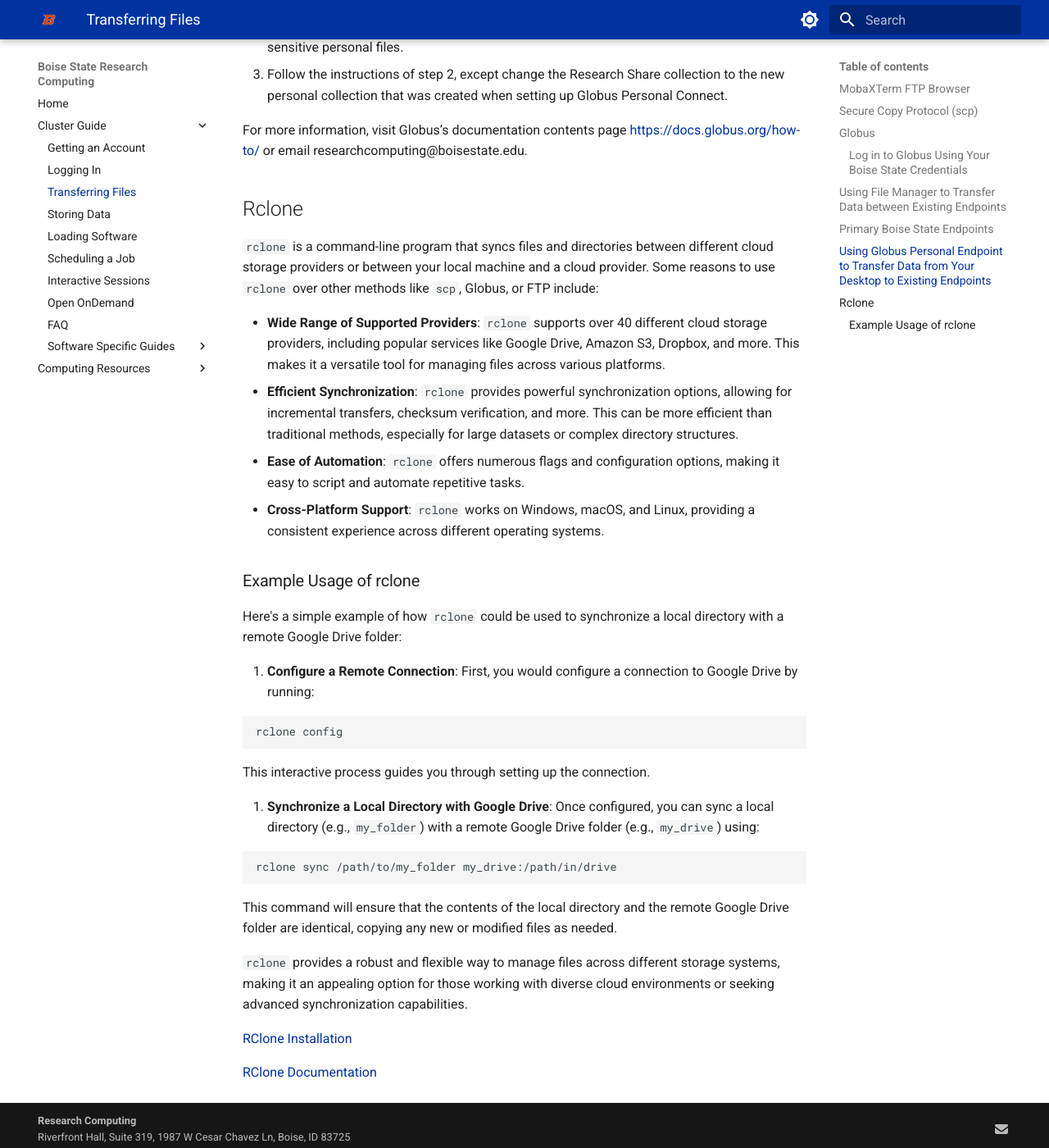
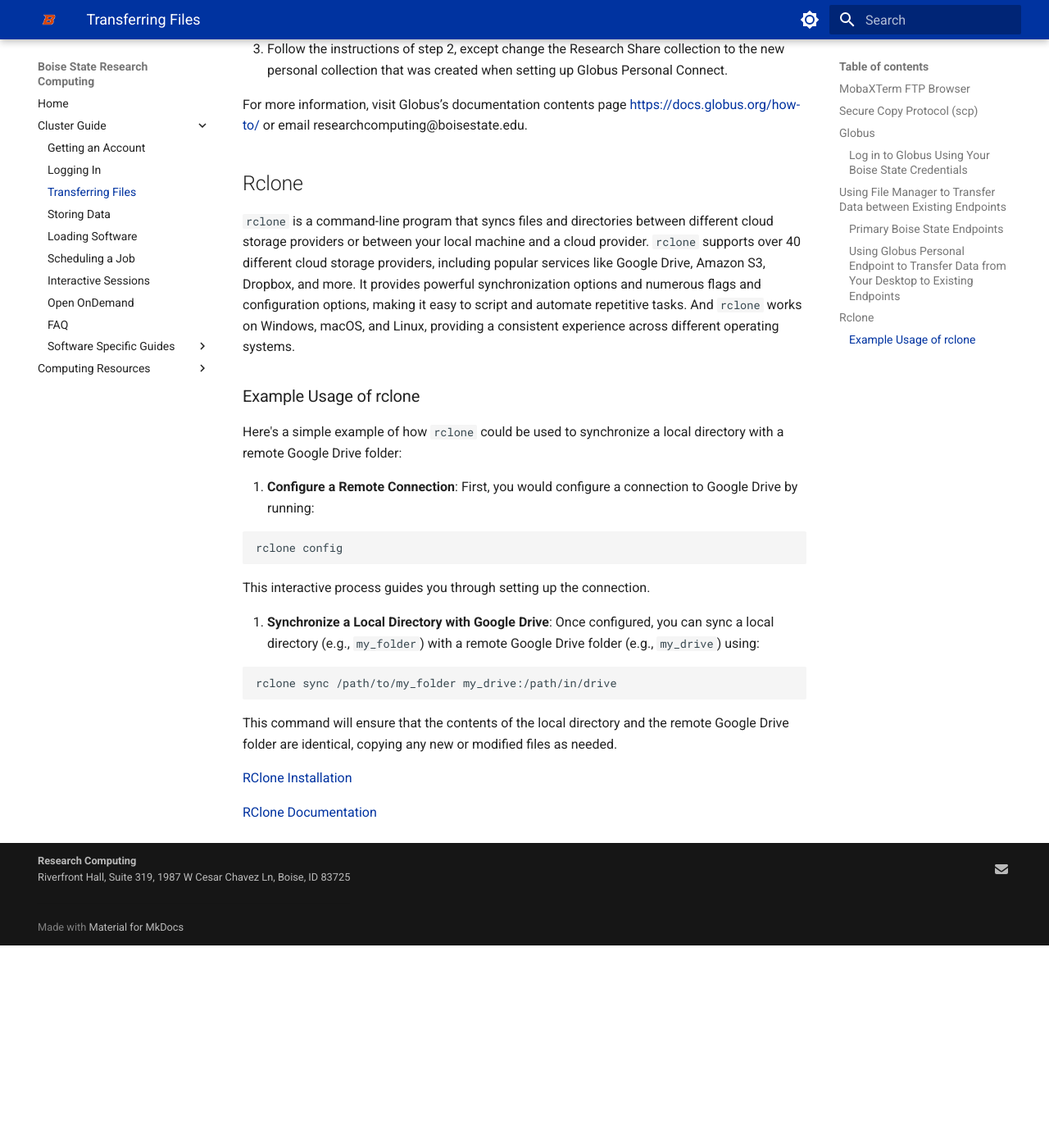
Before and after one commit to bsurc/docs, an MkDocs documentation site: the page built from docs/transferring_files.md, in a window 1280 px wide and 1400 px high, scrolled down 2566 px. Shown: the whole window at 82% size. Built offline with MkDocs 1.6.1 and Material for MkDocs 9.7.7, drawn with Linux system fonts in a browser that asks for light colours; after the commit the page ends 3719 px from its top, so only the background shows below that.

Commit message:
Fix header levels, shorten rclone blurb

```diff
--- a/docs/transferring_files.md
+++ b/docs/transferring_files.md
@@ -57,18 +57,18 @@ While we give some basic instructions below, please email researchcomputing@bois
 
 ## Using File Manager to Transfer Data between Existing Endpoints
 The Globus File Manager interface is similar in look to something like Filezilla.
- You select two endpoints, highlight files/directories, and copy them.
- When in the File Manager screen, you can search for the Boise State Primary and Secondary endpoints listed below and transfer/copy files between them.
+You select two endpoints, highlight files/directories, and copy them.
+When in the File Manager screen, you can search for the Boise State Primary and Secondary endpoints listed below and transfer/copy files between them.
 
 If your data is on an OIT Research Share, please contact Research Computing so we can help make it available on the Globus-VM endpoint for transfer to other existing endpoints.
 Or, if your data is on your desktop, see instructions “C. Installing a Personal Endpoint” or contact Research Computing, and we can help.
 
-## Primary Boise State Endpoints
+### Primary Boise State Endpoints
 - Globus-VM (connected to Boise State’s network)
 - Borah-DTN (connected to Borah at C3 in Idaho Falls)
 - DTN-R2 (connected to R2 at CCP in downtown Boise)
 
-## Using Globus Personal Endpoint to Transfer Data from Your Desktop to Existing Endpoints
+### Using Globus Personal Endpoint to Transfer Data from Your Desktop to Existing Endpoints
 1. Install Globus Personal Connect by going to: [https://www.globus.org/globus-connect-personal](https://www.globus.org/globus-connect-personal)
     - Windows: [https://docs.globus.org/how-to/globus-connect-personal-windows](https://docs.globus.org/how-to/globus-connect-personal-windows)
     - macOS:   [https://docs.globus.org/how-to/globus-connect-personal-mac](https://docs.globus.org/how-to/globus-connect-personal-mac)
@@ -79,12 +79,10 @@ Or, if your data is on your desktop, see instructions “C. Installing a Persona
 For more information, visit Globus’s documentation contents page [https://docs.globus.org/how-to/](https://docs.globus.org/how-to/) or email researchcomputing@boisestate.edu.
 
 ## Rclone
-`rclone` is a command-line program that syncs files and directories between different cloud storage providers or between your local machine and a cloud provider. Some reasons to use `rclone` over other methods like `scp`, Globus, or FTP include:
-
-- **Wide Range of Supported Providers**: `rclone` supports over 40 different cloud storage providers, including popular services like Google Drive, Amazon S3, Dropbox, and more. This makes it a versatile tool for managing files across various platforms.
-- **Efficient Synchronization**: `rclone` provides powerful synchronization options, allowing for incremental transfers, checksum verification, and more. This can be more efficient than traditional methods, especially for large datasets or complex directory structures.
-- **Ease of Automation**: `rclone` offers numerous flags and configuration options, making it easy to script and automate repetitive tasks.
-- **Cross-Platform Support**: `rclone` works on Windows, macOS, and Linux, providing a consistent experience across different operating systems.
+`rclone` is a command-line program that syncs files and directories between different cloud storage providers or between your local machine and a cloud provider.
+`rclone` supports over 40 different cloud storage providers, including popular services like Google Drive, Amazon S3, Dropbox, and more.
+It provides powerful synchronization options and numerous flags and configuration options, making it easy to script and automate repetitive tasks.
+And `rclone` works on Windows, macOS, and Linux, providing a consistent experience across different operating systems.
 
 ### Example Usage of rclone
 
@@ -106,8 +104,6 @@ Here's a simple example of how `rclone` could be used to synchronize a local dir
 
    This command will ensure that the contents of the local directory and the remote Google Drive folder are identical, copying any new or modified files as needed.
 
-`rclone` provides a robust and flexible way to manage files across different storage systems, making it an appealing option for those working with diverse cloud environments or seeking advanced synchronization capabilities.
-
 
 [RClone Installation](https://rclone.org/install/)
 
```
